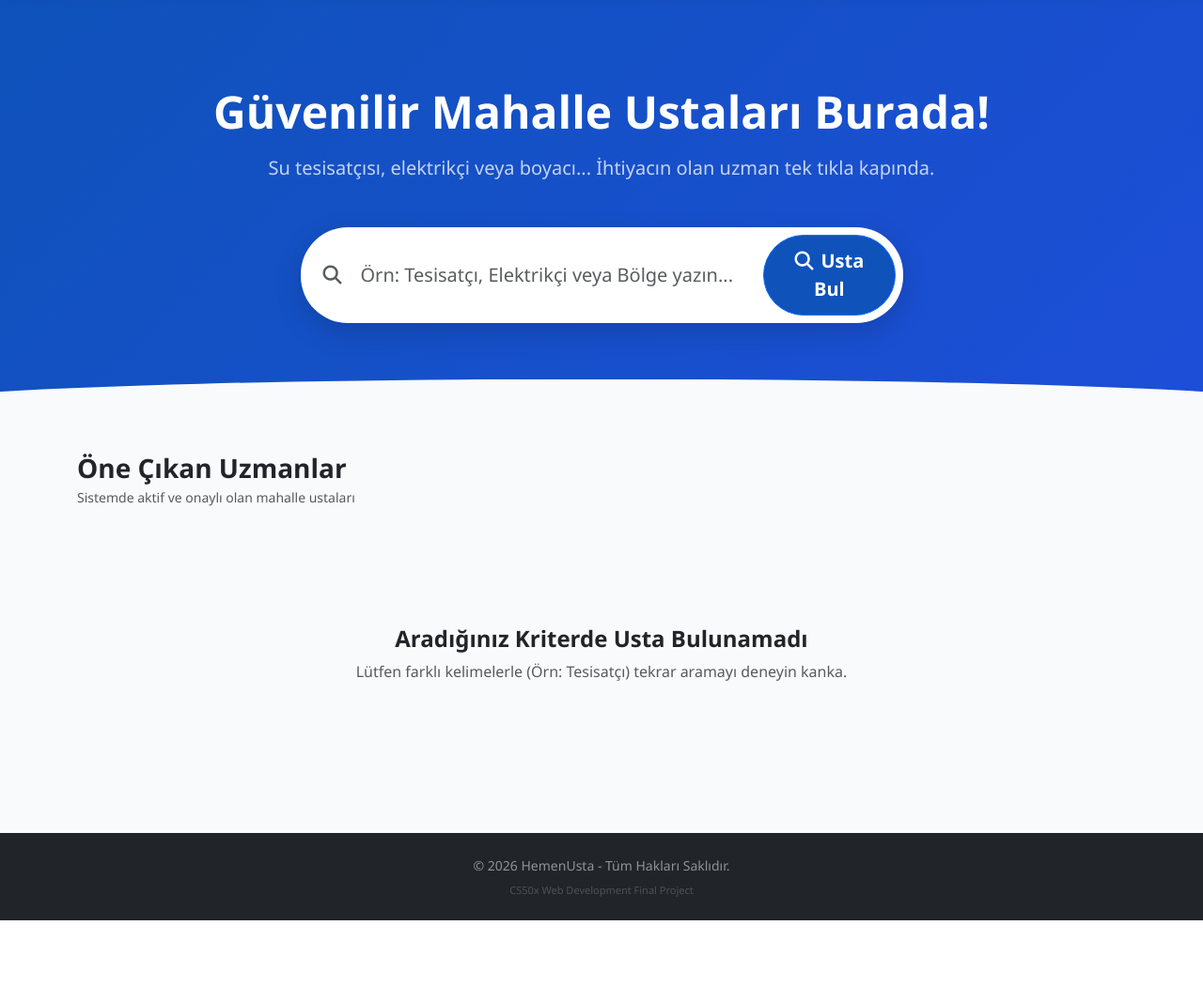
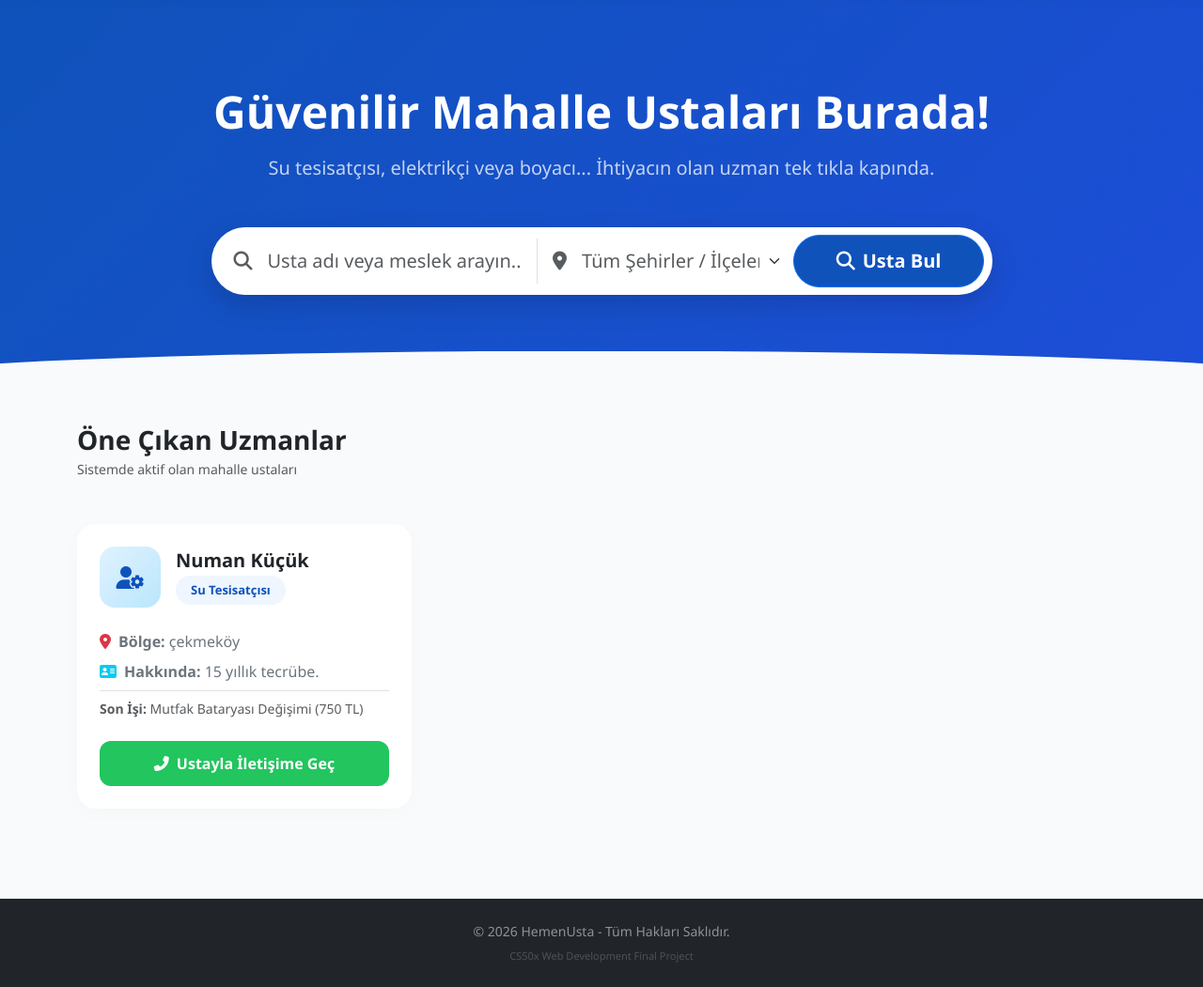
Before and after one commit to zeyneyzacoder37/hemen_usta, a Flask app: page / in a window 1280 px wide. Shown: the part 62-1113 px from the top of the page at 94% size. Before the commit the page ends 1042 px from the top, so only its background shows below. Run offline with Flask 3, Linux system fonts and the light colour scheme; data comes from the database, SQL or seed files in the repository; some libraries are stand-ins or nearby versions.

Commit message:
Tum sistem veritabani yapisina gore premium hale getirildi

```diff
--- a/app.py
+++ b/app.py
@@ -1,12 +1,18 @@
 from flask import Flask, render_template, request, redirect, session
-import sqlite3, os
+import sqlite3
+import os
 from werkzeug.security import generate_password_hash, check_password_hash
 from werkzeug.utils import secure_filename
 
 app = Flask(__name__)
 app.secret_key = "cs50_final_projesi_hemen_usta"
-app.config['UPLOAD_FOLDER'] = 'static/uploads'
+
+UPLOAD_FOLDER = 'static/uploads'
+app.config['UPLOAD_FOLDER'] = UPLOAD_FOLDER
 ALLOWED_EXTENSIONS = {'png', 'jpg', 'jpeg', 'gif'}
+
+if not os.path.exists(UPLOAD_FOLDER):
+    os.makedirs(UPLOAD_FOLDER)
 
 def allowed_file(filename):
     return '.' in filename and filename.rsplit('.', 1)[1].lower() in ALLOWED_EXTENSIONS
@@ -16,58 +22,103 @@ def db_baglan():
     conn.row_factory = sqlite3.Row
     return conn
 
-# Sinsi hatayı çözen güvenli mimari: Veri tabanı siteye ilk istek atıldığında kurulur
-@app.before_request
 def veritabani_kur():
-    # Bu kontrol sayesinde her tıklandığında boşuna tekrar tekrar çalışmaz
-    if not os.path.exists("hemenusta.db"):
-        conn = db_baglan()
-        conn.execute("CREATE TABLE IF NOT EXISTS kullanicilar (id INTEGER PRIMARY KEY AUTOINCREMENT, isim TEXT NOT NULL, sifre_hash TEXT NOT NULL, telefon TEXT, mail TEXT, ilce TEXT, rol TEXT NOT NULL, meslek TEXT, hakkinda TEXT)")
-        conn.execute("CREATE TABLE IF NOT EXISTS usta_isleri (id INTEGER PRIMARY KEY AUTOINCREMENT, usta_id INTEGER, foto_yolu TEXT NOT NULL, is_tanimi TEXT NOT NULL, fiyat INTEGER NOT NULL)")
+    conn = db_baglan()
+    conn.execute("""
+        CREATE TABLE IF NOT EXISTS kullanicilar (
+            id INTEGER PRIMARY KEY AUTOINCREMENT,
+            isim TEXT NOT NULL,
+            sifre_hash TEXT NOT NULL,
+            telefon TEXT,
+            mail TEXT,
+            ilce TEXT,
+            rol TEXT NOT NULL,
+            meslek TEXT,
+            hakkinda TEXT,
+            vip_mi INTEGER DEFAULT 0
+        )
+    """)
+    conn.execute("""
+        CREATE TABLE IF NOT EXISTS usta_isleri (
+            id INTEGER PRIMARY KEY AUTOINCREMENT,
+            usta_id INTEGER,
+            foto_yolu TEXT NOT NULL,
+            is_tanimi TEXT NOT NULL,
+            fiyat INTEGER NOT NULL,
+            FOREIGN KEY(usta_id) REFERENCES kullanicilar(id)
+        )
+    """)
+    conn.commit()
+    conn.close()
 
-        # Hazır Numan Usta (Şifre: 373737)
-        sifre_numan = generate_password_hash('373737')
-        cursor = conn.cursor()
-        cursor.execute("INSERT INTO kullanicilar (isim, sifre_hash, telefon, mail, ilce, rol, meslek, hakkinda) VALUES (?, ?, ?, ?, ?, ?, ?, ?)",
-                       ('Numan Küçük', sifre_numan, '05551234567', 'numan@usta.com', 'çekmeköy', 'usta', 'Su Tesisatçısı', '15 yıllık tecrübe.'))
-        uid = cursor.lastrowid
-        conn.execute("INSERT INTO usta_isleri (usta_id, foto_yolu, is_tanimi, fiyat) VALUES (?, ?, ?, ?)", (uid, 'tesisat1.jpg', 'Mutfak Bataryası Değişimi', 750))
-        conn.execute("INSERT INTO usta_isleri (usta_id, foto_yolu, is_tanimi, fiyat) VALUES (?, ?, ?, ?)", (uid, 'tesisat2.jpg', 'Kombi Petek Temizliği', 1200))
-
-        conn.commit()
-        conn.close()
+veritabani_kur()
 
 @app.route("/", methods=["GET", "POST"])
 def ana_sayfa():
     db = db_baglan()
+    search_query = request.args.get("search", "").strip()
+    city_query = request.args.get("city", "").strip()
+
+    # Temel sorgu: Ustaları ve eğer yükledilerse son iş fotoğraflarını getirir
+    query = """
+        SELECT kullanicilar.*, usta_isleri.foto_yolu, usta_isleri.is_tanimi, usta_isleri.fiyat
+        FROM kullanicilar
+        LEFT JOIN usta_isleri ON kullanicilar.id = usta_isleri.usta_id
+        WHERE kullanicilar.rol = 'usta'
+    """
+    params = []
+
+    # Kelime araması (İsim veya Meslek/Kategori)
+    if search_query:
+        query += " AND (kullanicilar.isim LIKE ? OR kullanicilar.meslek LIKE ?)"
+        params.extend([f"%{search_query}%", f"%{search_query}%"])
+
+    # Şehir / İlçe araması
+    if city_query:
+        query += " AND kullanicilar.ilce LIKE ?"
+        params.append(f"%{city_query}%")
+
+    # POST araması (Eski form yapısının bozulmaması için uyumluluk)
     if request.method == "POST":
-        ilce = request.form.get("ilce", "").strip().lower().replace('İ', 'i').replace('I', 'ı')
+        ilce = request.form.get("ilce", "").strip()
         meslek = request.form.get("meslek", "")
-        ustalar = db.execute("""
-            SELECT kullanicilar.*, usta_isleri.foto_yolu, usta_isleri.is_tanimi, usta_isleri.fiyat
-            FROM kullanicilar
-            LEFT JOIN usta_isleri ON kullanicilar.id = usta_isleri.usta_id
-            WHERE kullanicilar.rol = 'usta'
-            AND (kullanicilar.ilce = ? OR kullanicilar.ilce LIKE ?)
-            AND kullanicilar.meslek = ?
-        """, (ilce, f"%{ilce}%", meslek)).fetchall()
-        db.close()
-        return render_template("anasayfa.html", ustalar=ustalar, aranan_ilce=ilce, aranan_meslek=meslek)
+        if ilce:
+            query += " AND kullanicilar.ilce LIKE ?"
+            params.append(f"%{ilce}%")
+        if meslek:
+            query += " AND kullanicilar.meslek = ?"
+            params.append(meslek)
+
+    query += " GROUP BY kullanicilar.id" # Her ustayı bir kez listelemek için
+    ustalar = db.execute(query, params).fetchall()
     db.close()
-    return render_template("anasayfa.html")
+
+    return render_template("anasayfa.html", ustalar=ustalar, search_query=search_query, city_query=city_query)
 
 @app.route("/register", methods=["GET", "POST"])
 def register():
     if request.method == "POST":
-        rol = request.form.get("rol")
+        isim = request.form.get("isim")
+        sifre = request.form.get("sifre")
+        rol = request.form.get("rol") or "usta"
+        telefon = request.form.get("telefon")
+        mail = request.form.get("mail")
+        ilce = request.form.get("ilce", "").strip()
+        meslek = request.form.get("meslek")
+        hakkinda = request.form.get("hakkinda")
+
+        sifre_hash = generate_password_hash(sifre)
+
         db = db_baglan()
-        db.execute("""
+        cursor = db.cursor()
+        cursor.execute("""
             INSERT INTO kullanicilar (isim, sifre_hash, telefon, mail, ilce, rol, meslek, hakkinda)
             VALUES (?, ?, ?, ?, ?, ?, ?, ?)
-        """, (request.form.get("isim"), generate_password_hash(request.form.get("sifre")), request.form.get("telefon"), request.form.get("mail"), request.form.get("ilce", "").strip().lower(), rol, request.form.get("meslek"), request.form.get("hakkinda")))
+        """, (isim, sifre_hash, telefon, mail, ilce, rol, meslek, hakkinda))
         db.commit()
         db.close()
         return redirect("/login")
+
     return render_template("register.html")
 
 @app.route("/login", methods=["GET", "POST"])
@@ -75,6 +126,7 @@ def login():
     if request.method == "POST":
         isim = request.form.get("isim")
         sifre = request.form.get("sifre")
+
         db = db_baglan()
         kullanici = db.execute("SELECT * FROM kullanicilar WHERE isim = ?", (isim,)).fetchone()
         db.close()
@@ -86,27 +138,33 @@ def login():
 
             if kullanici["rol"] == "usta":
                 return redirect("/panel")
-            else:
-                return redirect("/")
+            return redirect("/")
         else:
             return "Hatalı kullanıcı adı veya şifre!"
+
     return render_template("login.html")
 
 @app.route("/panel", methods=["GET", "POST"])
 def panel():
-    if not session.get("kullanici_id") or session.get("rol") != "usta":
-        return redirect("/")
+    if not session.get("kullanici_id"):
+        return redirect("/login")
 
     usta_id = session["kullanici_id"]
+
     if request.method == "POST":
         is_tanimi = request.form.get("is_tanimi")
         fiyat = request.form.get("fiyat")
         file = request.files.get("foto")
+
         if file and allowed_file(file.filename):
             filename = secure_filename(file.filename)
             file.save(os.path.join(app.config['UPLOAD_FOLDER'], filename))
+
             db = db_baglan()
-            db.execute("INSERT INTO usta_isleri (usta_id, foto_yolu, is_tanimi, fiyat) VALUES (?, ?, ?, ?)", (usta_id, filename, is_tanimi, fiyat))
+            db.execute("""
+                INSERT INTO usta_isleri (usta_id, foto_yolu, is_tanimi, fiyat)
+                VALUES (?, ?, ?, ?)
+            """, (usta_id, filename, is_tanimi, fiyat))
             db.commit()
             db.close()
             return redirect("/panel")
@@ -114,6 +172,7 @@ def panel():
     db = db_baglan()
     isler = db.execute("SELECT * FROM usta_isleri WHERE usta_id = ?", (usta_id,)).fetchall()
     db.close()
+
     return render_template("panel.html", isler=isler)
 
 @app.route("/logout")
--- a/templates/anasayfa.html
+++ b/templates/anasayfa.html
@@ -9,10 +9,6 @@
     <meta name="keywords" content="su tesisatçısı, tesisatçı usta, acil elektrikçi, hemen usta, usta bul, çekmeköy tesisatçı">
     <meta name="author" content="HemenUsta">
     <meta name="robots" content="index, follow">
-
-    <meta property="og:title" content="HemenUsta - Aradığın Usta Anında Kapında">
-    <meta property="og:description" content="Güvenilir su tesisatçısı ve elektrikçileri tek tıkla listele, fiyat al.">
-    <meta property="og:type" content="website">
 
     <link href="https://cdn.jsdelivr.net/npm/bootstrap@5.3.0/dist/css/bootstrap.min.css" rel="stylesheet">
     <link href="https://cdnjs.cloudflare.com/ajax/libs/font-awesome/6.4.0/css/all.min.css" rel="stylesheet">
@@ -28,7 +24,6 @@
             background-color: var(--bg-light);
             font-family: 'Segoe UI', system-ui, -apple-system, sans-serif;
         }
-        /* Modern Navbar Tasarımı */
         .navbar {
             background-color: white !important;
             box-shadow: 0 2px 10px rgba(0,0,0,0.03);
@@ -37,7 +32,6 @@
             color: var(--primary-color) !important;
             font-size: 24px;
         }
-        /* Profesyonel Üst Bölüm (Hero) */
         .hero-section {
             background: linear-gradient(135deg, #0f52ba 0%, #1d4ed8 100%);
             color: white;
@@ -61,13 +55,13 @@
             border-radius: 50px;
             box-shadow: 0 10px 30px rgba(0,0,0,0.15);
         }
-        .search-box input {
+        .search-box input, .search-box select {
             border: none;
             outline: none;
-            padding-left: 20px;
         }
-        .search-box input:focus {
+        .search-box input:focus, .search-box select:focus {
             box-shadow: none;
+            background: transparent;
         }
         .search-box button {
             background-color: var(--primary-color);
@@ -75,7 +69,6 @@
             padding: 12px 30px;
             font-weight: 600;
         }
-        /* Premium Usta Kartları */
         .usta-card {
             border: none;
             border-radius: 20px;
@@ -116,6 +109,9 @@
             padding: 12px;
             transition: all 0.2s;
             border: none;
+            text-decoration: none;
+            display: block;
+            text-align: center;
         }
         .btn-call:hover {
             background-color: #16a34a;
@@ -135,7 +131,8 @@
             <div class="collapse navbar-collapse" id="navbarNav">
                 <ul class="navbar-nav ms-auto align-items-center">
                     <li class="nav-item"><a class="nav-link fw-semibold px-3" href="/">Ana Sayfa</a></li>
-                    {% if session.get('user_id') %}
+                    {% if session.get('kullanici_id') %}
+                        <li class="nav-item"><span class="text-muted me-2">Selam, {{ session.get('kullanici_adi') }}</span></li>
                         <li class="nav-item"><a class="btn btn-outline-danger btn-sm rounded-pill px-4 ms-2" href="/logout"><i class="fa-solid fa-sign-out me-2"></i>Çıkış Yap</a></li>
                     {% else %}
                         <li class="nav-item"><a class="nav-link fw-semibold px-3" href="/login">Giriş Yap</a></li>
@@ -151,11 +148,26 @@
             <h1 class="display-5 fw-bold mb-3">Güvenilir Mahalle Ustaları Burada!</h1>
             <p class="opacity-75 fs-5 mb-5">Su tesisatçısı, elektrikçi veya boyacı... İhtiyacın olan uzman tek tıkla kapında.</p>
             <div class="row justify-content-center">
-                <div class="col-lg-7">
-                    <form action="/" method="GET" class="search-box d-flex align-items-center p-2 bg-white">
-                        <i class="fa-solid fa-magnifying-glass text-muted ms-3 fs-5"></i>
-                        <input type="text" name="search" class="form-control form-control-lg border-0 bg-transparent" placeholder="Örn: Tesisatçı, Elektrikçi veya Bölge yazın..." value="{{ search_query }}">
-                        <button type="submit" class="btn btn-primary btn-lg text-white"><i class="fa-solid fa-search me-2"></i>Usta Bul</button>
+                <div class="col-lg-9">
+                    <form action="/" method="GET" class="search-box d-flex align-items-center p-2 bg-white row g-0">
+                        <div class="col-md-5 d-flex align-items-center border-end mb-2 mb-md-0">
+                            <i class="fa-solid fa-magnifying-glass text-muted ms-3 fs-5"></i>
+                            <input type="text" name="search" class="form-control form-control-lg border-0 bg-transparent" placeholder="Usta adı veya meslek arayın..." value="{{ search_query }}">
+                        </div>
+                        <div class="col-md-4 d-flex align-items-center mb-2 mb-md-0">
+                            <i class="fa-solid fa-location-dot text-muted ms-3 fs-5"></i>
+                            <select name="city" class="form-select form-select-lg border-0 bg-transparent text-muted">
+                                <option value="">Tüm Şehirler / İlçeler</option>
+                                <option value="İstanbul" {% if city_query == 'İstanbul' %}selected{% endif %}>İstanbul</option>
+                                <option value="Ankara" {% if city_query == 'Ankara' %}selected{% endif %}>Ankara</option>
+                                <option value="İzmir" {% if city_query == 'İzmir' %}selected{% endif %}>İzmir</option>
+                                <option value="Kastamonu" {% if city_query == 'Kastamonu' %}selected{% endif %}>Kastamonu</option>
+                                <option value="Çekmeköy" {% if city_query == 'Çekmeköy' %}selected{% endif %}>Çekmeköy</option>
+                            </select>
+                        </div>
+                        <div class="col-md-3 text-end">
+                            <button type="submit" class="btn btn-primary btn-lg text-white w-100 rounded-pill"><i class="fa-solid fa-search me-2"></i>Usta Bul</button>
+                        </div>
                     </form>
                 </div>
             </div>
@@ -166,10 +178,10 @@
         <div class="d-flex justify-content-between align-items-center mb-5">
             <div>
                 <h3 class="fw-bold text-dark m-0">Öne Çıkan Uzmanlar</h3>
-                <p class="text-muted small m-0 mt-1">Sistemde aktif ve onaylı olan mahalle ustaları</p>
+                <p class="text-muted small m-0 mt-1">Sistemde aktif olan mahalle ustaları</p>
             </div>
-            {% if search_query %}
-                <a href="/" class="btn btn-sm btn-light border rounded-pill px-3">Temizle</a>
+            {% if search_query or city_query %}
+                <a href="/" class="btn btn-sm btn-light border rounded-pill px-3">Filtreleri Temizle</a>
             {% endif %}
         </div>
 
@@ -183,15 +195,20 @@
                                     <i class="fa-solid fa-user-gear"></i>
                                 </div>
                                 <div>
-                                    <h5 class="fw-bold text-dark mb-1">{{ usta.name }}</h5>
-                                    <span class="card-badge">{{ usta.category }}</span>
+                                    <h5 class="fw-bold text-dark mb-1">{{ usta.isim }}</h5>
+                                    <span class="card-badge">{{ usta.meslek if usta.meslek else 'Genel Usta' }}</span>
                                 </div>
                             </div>
                             <div class="mb-4">
-                                <div class="text-secondary mb-2"><i class="fa-solid fa-location-dot me-2 text-danger"></i><strong>Bölge:</strong> {{ usta.region }}</div>
-                                <div class="text-secondary"><i class="fa-solid fa-briefcase me-2 text-warning"></i><strong>Deneyim:</strong> {{ usta.experience }} Yıl</div>
+                                <div class="text-secondary mb-2"><i class="fa-solid fa-location-dot me-2 text-danger"></i><strong>Bölge:</strong> {{ usta.ilce if usta.ilce else 'Belirtilmemiş' }}</div>
+                                <div class="text-secondary mb-2"><i class="fa-solid fa-address-card me-2 text-info"></i><strong>Hakkında:</strong> {{ usta.hakkinda if usta.hakkinda else 'Usta açıklaması yok.' }}</div>
+                                {% if usta.is_tanimi %}
+                                    <div class="text-muted small mt-2 border-top pt-2">
+                                        <strong>Son İşi:</strong> {{ usta.is_tanimi }} ({{ usta.fiyat }} TL)
+                                    </div>
+                                {% endif %}
                             </div>
-                            <a href="tel:{{ usta.phone }}" class="btn btn-call w-100"><i class="fa-solid fa-phone-flip me-2"></i>Ustayla İletişime Geç</a>
+                            <a href="tel:{{ usta.telefon }}" class="btn btn-call w-100"><i class="fa-solid fa-phone-flip me-2"></i>Ustayla İletişime Geç</a>
                         </div>
                     </div>
                 {% endfor %}
@@ -199,7 +216,7 @@
                 <div class="col-12 text-center py-5">
                     <i class="fa-solid fa-magnifying-glass-blur text-muted display-3 mb-4"></i>
                     <h4 class="fw-bold text-dark">Aradığınız Kriterde Usta Bulunamadı</h4>
-                    <p class="text-muted">Lütfen farklı kelimelerle (Örn: Tesisatçı) tekrar aramayı deneyin kanka.</p>
+                    <p class="text-muted">Farklı anahtar kelimelerle veya tüm şehirleri seçerek tekrar aramayı deneyin kanka.</p>
                 </div>
             {% endif %}
         </div>
```
